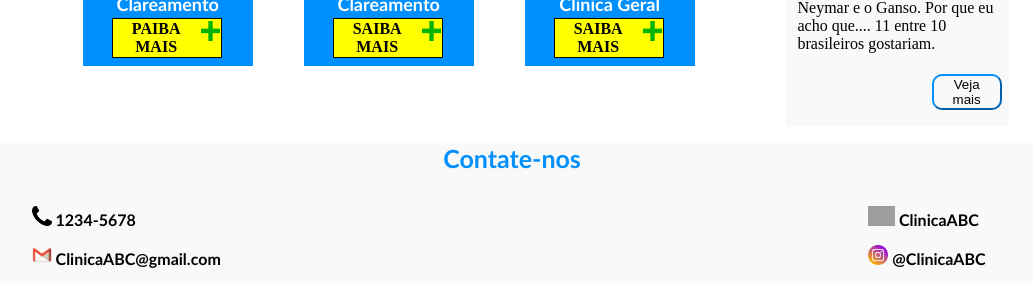
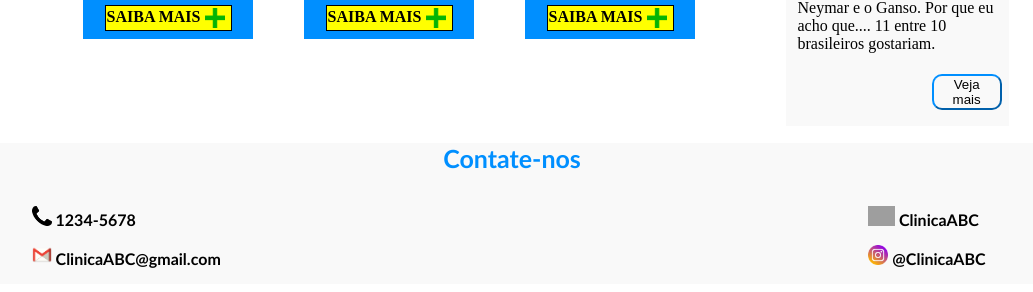
Before and after one commit to azevedoVine/Clinica-, a PHP site: page /tratamentos.html in a window 1280 px wide. Shown: the part 510-802 px from the top of the page, without its empty margins (128-1161 px from the left). Run offline with PHP 8.4, Linux system fonts and the light colour scheme; some libraries are stand-ins or nearby versions; grey boxes are pictures that could not be loaded.

Commit message:
Final da aula 07/08

```diff
--- a/Usuário/assets/css/style.css
+++ b/Usuário/assets/css/style.css
@@ -250,8 +250,8 @@ footer{
 	border-width: 1.5px;
 	background-color: yellow;
 	font-weight: 600;
-	width: 65%;
-	margin-left: 17%;
+	width: 75%;
+	margin-left: 13%;
 	text-align: center;
 	margin-bottom: 2%;
 	display: flex;
@@ -304,7 +304,7 @@ footer{
 .icone-mais{
 	height: 20px;
 	margin-top: 1%;
-	margin-left: 2%;
+	margin-left: 4%;
 	margin-bottom: 1%;
 }
 
@@ -395,7 +395,8 @@ footer{
   }
 
   .botao-saiba{
-	  margin: 0;
+	  margin-top: 1%;
+	  margin-bottom: 0;
   }
 
   .modal-maior {
--- a/Usuário/tratamentos.html
+++ b/Usuário/tratamentos.html
@@ -39,36 +39,42 @@
         <div id="conteudo-tratamentos">
            <div id="tratamentos">
             <div class="tratamento">
+            <a data-modal-target="#tratamento-individual" class="saiba-botao">
                 <img src="assets/img/clareamento.jpg" class="foto-propaganda">
                 <p class="nome-tratamento">Clareamento</p>
-                <a class="saiba-botao" href="#"><div class="saiba-mais"><p class="botao-saiba">SAIBA MAIS</p> <img src="assets/img/icone-mais.png" class="icone-mais"></div></a>
+                <div class="saiba-mais"><p class="botao-saiba">SAIBA MAIS</p> <img src="assets/img/icone-mais.png" class="icone-mais"></div></a>
             </div>
             <div class="tratamento">
+            <a data-modal-target="#tratamento-individual" class="saiba-botao">
                 <img src="assets/img/aparelho-ortodontico.jpg" class="foto-propaganda">
                 <p class="nome-tratamento">Clareamento</p>
-                <a class="saiba-botao" href="#"><div class="saiba-mais"><p class="botao-saiba">SAIBA MAIS</p> <img src="assets/img/icone-mais.png" class="icone-mais"></div></a>
+                <div class="saiba-mais"><p class="botao-saiba">SAIBA MAIS</p> <img src="assets/img/icone-mais.png" class="icone-mais"></div></a>
             </div>
             <div class="tratamento">
+            <a data-modal-target="#tratamento-individual" class="saiba-botao">
                 <img src="assets/img/Implantes.jpg" class="foto-propaganda">
                 <p class="nome-tratamento">Implantes</p>
-                <a class="saiba-botao" href="#"><div class="saiba-mais"> <p class="botao-saiba">SAIBA MAIS</p> <img src="assets/img/icone-mais.png" class="icone-mais"></div></a>
+                <div class="saiba-mais"> <p class="botao-saiba">SAIBA MAIS</p> <img src="assets/img/icone-mais.png" class="icone-mais"></div></a>
             </div>
             </div>
             <div id="tratamentos">
                 <div class="tratamento">
+                <a data-modal-target="#tratamento-individual" class="saiba-botao">
                     <img src="assets/img/clareamento.jpg" class="foto-propaganda">
                     <p class="nome-tratamento">Clareamento</p>
-                    <a data-modal-target="tratamento-individual" class="saiba-botao"></a><div class="saiba-mais"><p class="botao-saiba">PAIBA MAIS</p> <img src="assets/img/icone-mais.png" class="icone-mais"></div></a>
+                   <div class="saiba-mais"><p class="botao-saiba">SAIBA MAIS</p> <img src="assets/img/icone-mais.png" class="icone-mais"></div></a>
                 </div>
                 <div class="tratamento">
+                <a data-modal-target="#tratamento-individual" class="saiba-botao">
                     <img src="assets/img/aparelho-ortodontico.jpg" class="foto-propaganda">
                     <p class="nome-tratamento">Clareamento</p>
-                    <a class="saiba-botao" href="#"><div class="saiba-mais"><p class="botao-saiba">SAIBA MAIS</p> <img src="assets/img/icone-mais.png" class="icone-mais"></div></a>
+                    <div class="saiba-mais"><p class="botao-saiba">SAIBA MAIS</p> <img src="assets/img/icone-mais.png" class="icone-mais"></div></a>
                 </div>
                 <div class="tratamento">
+                <a data-modal-target="#tratamento-individual" class="saiba-botao">
                     <img src="assets/img/clinica-geral.jpg" class="foto-propaganda">
                     <p class="nome-tratamento">Clinica Geral</p>
-                    <a class="saiba-botao" href="#"><div class="saiba-mais"><p class="botao-saiba">SAIBA MAIS</p> <img src="assets/img/icone-mais.png" class="icone-mais"></div></a>
+                    <div class="saiba-mais"><p class="botao-saiba">SAIBA MAIS</p> <img src="assets/img/icone-mais.png" class="icone-mais"></div></a>
                 </div>
                 </div>
         </div>
```
Also changed, not shown: Usuário/index.html (+5 -3 lines).
